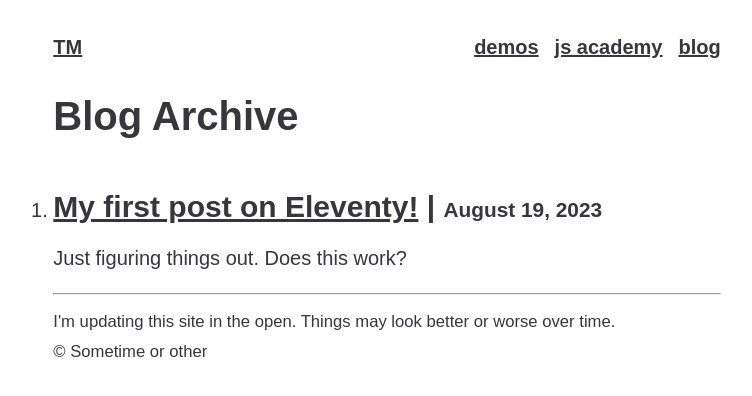
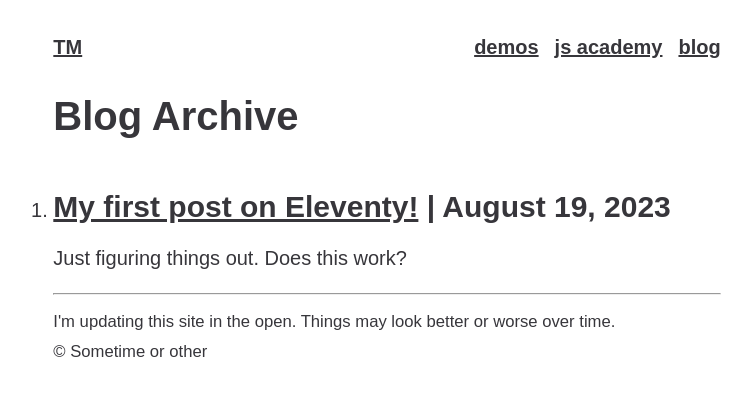
Before and after one commit to theomehl/blog-dev, an Eleventy site: page src/blog.njk in a window 1280 px wide. Shown: the whole page, without its empty margins (253-1005 px from the left). Built offline with nearby package versions, Linux system fonts and the light colour scheme; Eleventy itself is replaced by a stand-in of ours; files that its build step writes are made by us from their sources; a web font is replaced by a local one.

```diff
--- a/src/blog.njk
+++ b/src/blog.njk
@@ -10,9 +10,9 @@
     <ol class="blog-list flow">
         {% for post in collections.posts %}
             <li class="flow">
-                <h2><a href="{{post.url}}">{{post.data.title}}</a> | <small><small>
-                    <time datetime="{{ post.date | readableDate("yyyy-LL-dd") }}">{{ post.date | readableDate("LLLL dd, yyyy") }}</time>
-                </small></small></h2>
+                <h2><a href="{{post.url}}">{{post.data.title}}</a> |
+                    <time class="blog-entry-date" datetime="{{ post.date | readableDate("yyyy-LL-dd") }}">{{ post.date | readableDate("LLLL dd, yyyy") }}</time>
+                </h2>
                 <p>{{post.data.description}}</p>
             </li>
         {% endfor %}
```
